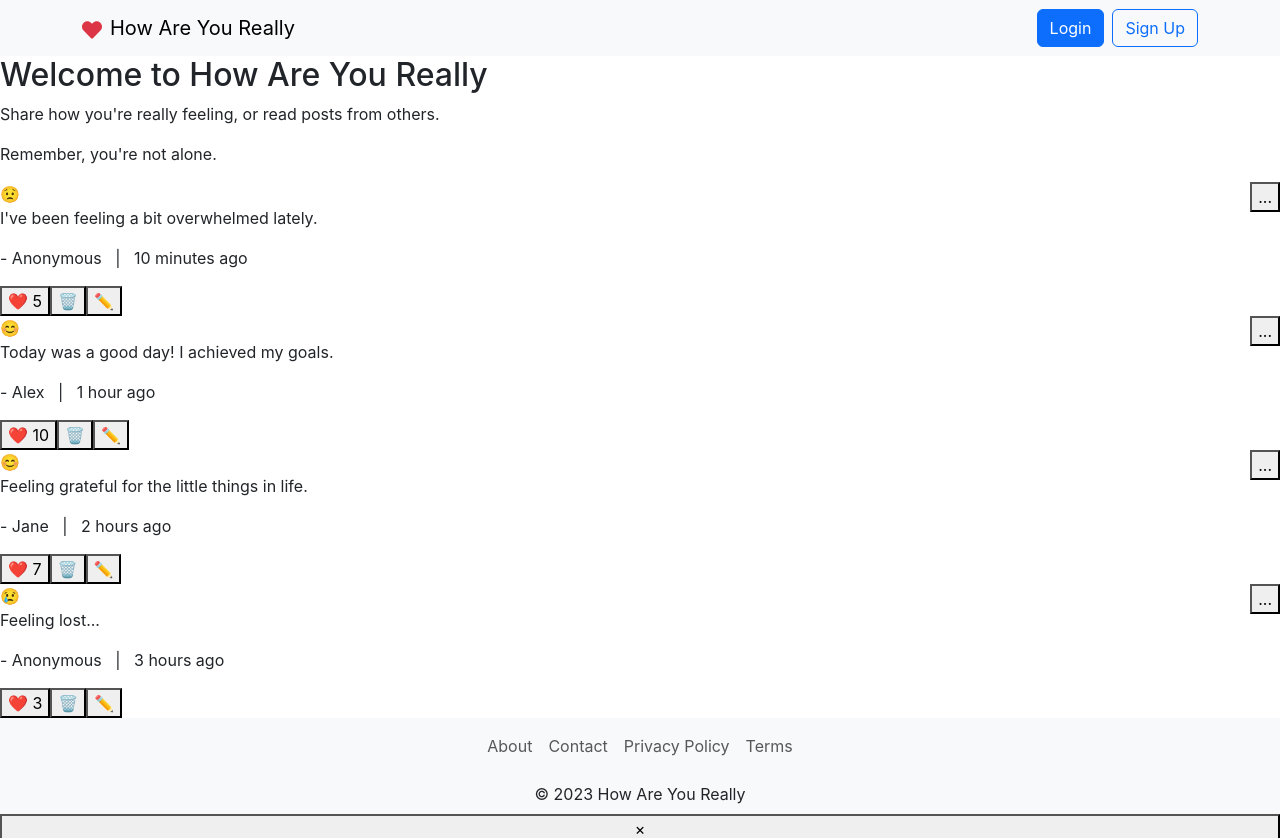
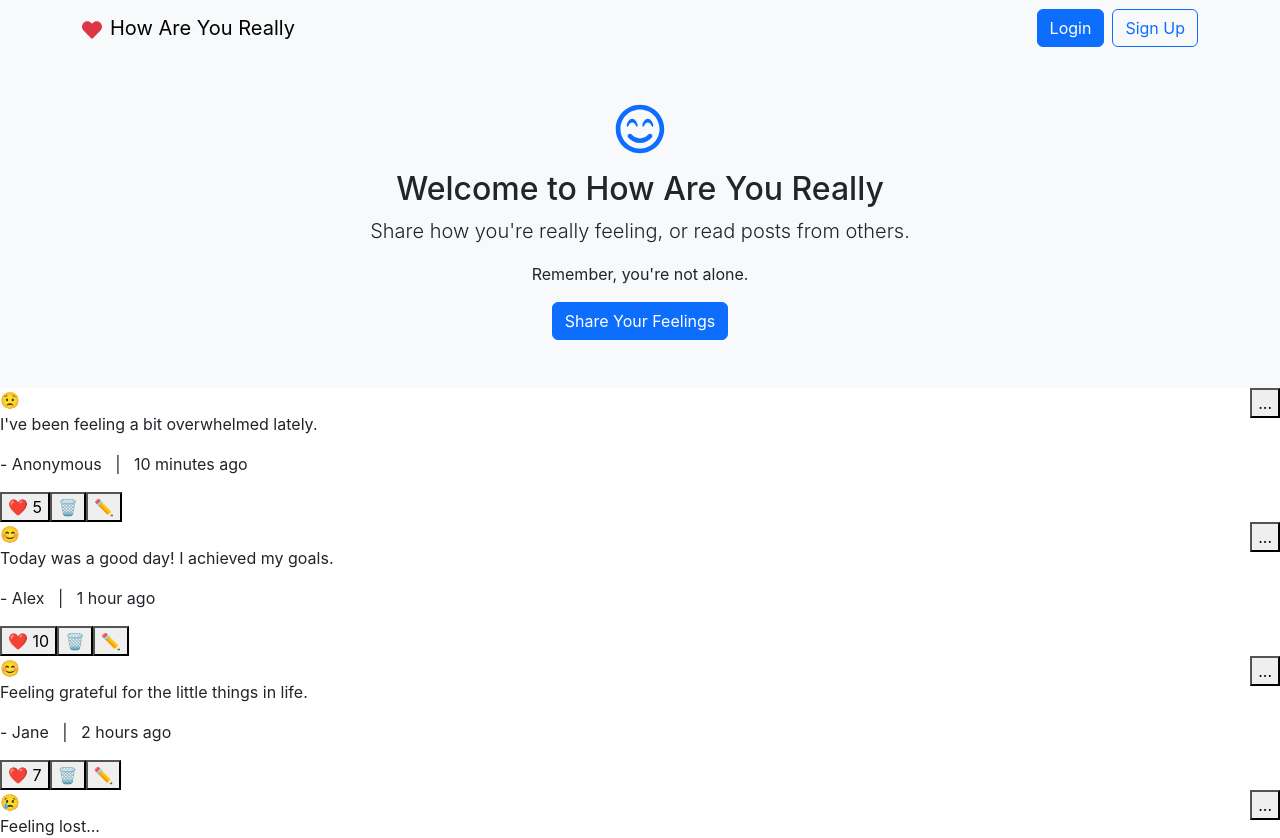
Before and after one commit to jeffdruid/pp5, a React (Create React App) app: page / in a window 1280 px wide. Shown: the top 838 px of the page. Built offline with nearby package versions, Linux system fonts and the light colour scheme.

Commit message:
Refactor WelcomeMessage component to add a container, button, and smiley icon

```diff
--- a/src/components/WelcomeMessage.js
+++ b/src/components/WelcomeMessage.js
@@ -1,11 +1,21 @@
 import React from 'react';
+import { Container, Button } from 'react-bootstrap';
+import { FaRegSmileBeam } from 'react-icons/fa';
 
-function WelcomeMessage() {
+function WelcomeMessage({ onCreatePost }) {
   return (
-    <div className="welcome-message">
-      <h2>Welcome to How Are You Really</h2>
-      <p>Share how you're really feeling, or read posts from others.</p>
-      <p>Remember, you're not alone.</p>
+    <div className="bg-light py-5">
+      <Container className="text-center">
+        <FaRegSmileBeam size={50} className="mb-3 text-primary" />
+        <h2>Welcome to How Are You Really</h2>
+        <p className="lead">
+          Share how you're really feeling, or read posts from others.
+        </p>
+        <p>Remember, you're not alone.</p>
+        <Button variant="primary" onClick={onCreatePost}>
+          Share Your Feelings
+        </Button>
+      </Container>
     </div>
   );
 }
```
